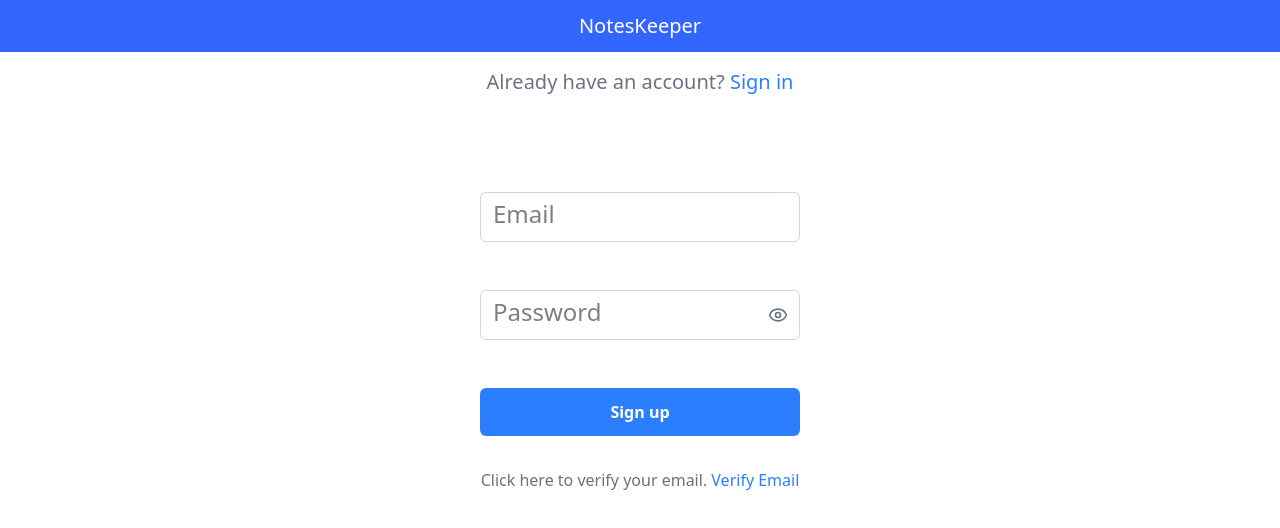
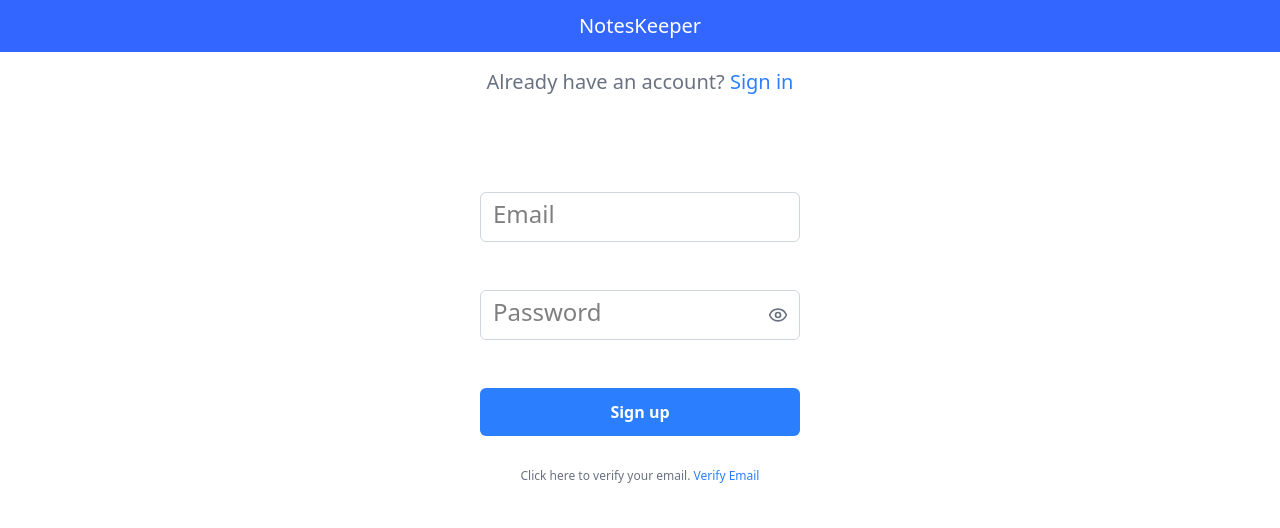
Before and after one commit to Abhayagrawal-ag/noteApplication, a React (Vite) app in the folder frontend/: page /signup in a window 1280 px wide. Shown: the top 528 px of the page. Built offline with nearby package versions, Linux system fonts and the light colour scheme.

Commit message:
new changes

```diff
--- a/frontend/src/components/Registration.jsx
+++ b/frontend/src/components/Registration.jsx
@@ -173,7 +173,7 @@
             Sign up
           </button>
         </form>
-        <p className="text-gray-500 text.xs mt-8">
+        <p className="text-gray-500 text-xs mt-8">
           Click here to verify your email.{" "}
           <span
             onClick={setShowOtpBox}
```
